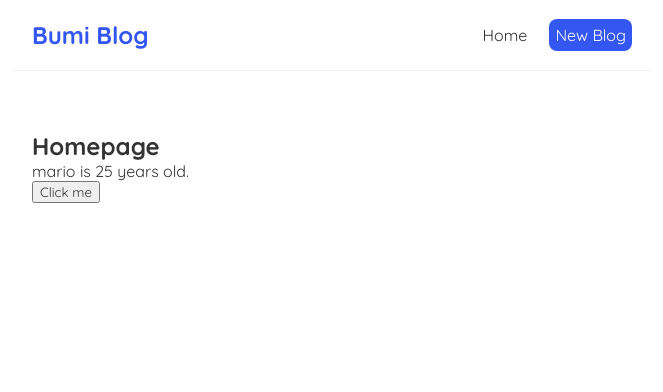
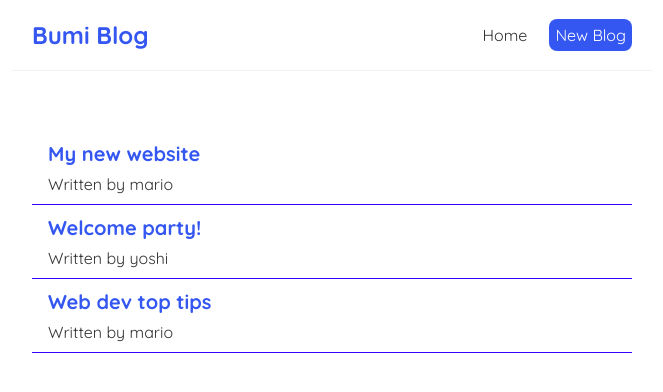
Before and after one commit to andyanday33/blog-app, a React (Create React App) app: page / in a window 1280 px wide. Shown: the top 392 px of the page, without its empty margins (308-971 px from the left). Built offline with nearby package versions, Linux system fonts and the light colour scheme.

Commit message:
updated index.js and index.css

```diff
--- a/src/Home.js
+++ b/src/Home.js
@@ -2,21 +2,26 @@
 
 const Home = () => {
 
-    // let name = "mario";
-    const [name, setName] = useState("mario");
-    const [age, setAge] = useState(25);
+    const [blogs, setBlogs] = useState([
+        { title: 'My new website', body: "lorem ipsum...", author: "mario", id: 1},
+        { title: "Welcome party!", body: "lorem ipsum...", author: "yoshi", id: 2},
+        { title: "Web dev top tips", body: "lorem ipsum...", author: "mario", id: 3}
+    ]);
 
     const handleClick = () => {
-        setName("luigi");
-        setAge(21);
+
     }
 
 
     return (
         <div className="home">
-            <h2>Homepage</h2>
-            <p>{ name } is { age } years old.</p>
-            <button onClick={handleClick}>Click me</button>
+            { blogs.map( (blog) => (
+                <div className="blog-preview" key= { blog.id }>
+                    <h2>{ blog.title }</h2>
+                    <p> Written by { blog.author }</p>
+                </div>
+            ))}
+
 
         </div>
      );
--- a/src/index.css
+++ b/src/index.css
@@ -33,3 +33,21 @@
   margin: 40px auto;
   padding: 20px;
 }
+
+/* blog previews / list */
+
+.blog-preview {
+  padding: 10px 16px;
+  margin: 20px 0 px;
+  border-bottom: 1px solid rgb(55, 0, 255);
+}
+
+.blog-preview:hover {
+  box-shadow: 1px 3px 5px rgba(0, 0, 0, 0.1);
+}
+
+.blog-preview h2 {
+  font-size: 20px;
+  color: #3557f1;
+  margin-bottom: 8px;
+}
```
